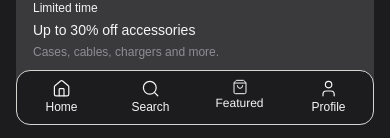
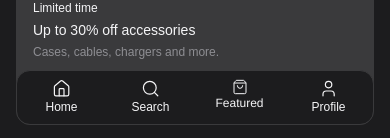
Before and after one commit to eustaquiogalano/shopping-cart-odin, a React (Vite) app: page / in a window 390 px wide. Shown: the part 703-841 px from the top of the page. Built offline with nearby package versions, Linux system fonts and the light colour scheme; no server answers.

Commit message:
refactor: update BottomNav border color

```diff
--- a/src/components/BottomNav/BottomNav.jsx
+++ b/src/components/BottomNav/BottomNav.jsx
@@ -19,7 +19,7 @@ function BottomNav() {
     <div className="fixed bottom-0 left-0 right-0 h-fit p-4 bg-transparent">
       <nav
         className="flex justify-around gap-[0.25]  bg-background
-      border border-stone-300 z-10 rounded-xl md:hidden"
+      border z-10 rounded-xl md:hidden"
       >
         <NavLink
           to="/"
```
